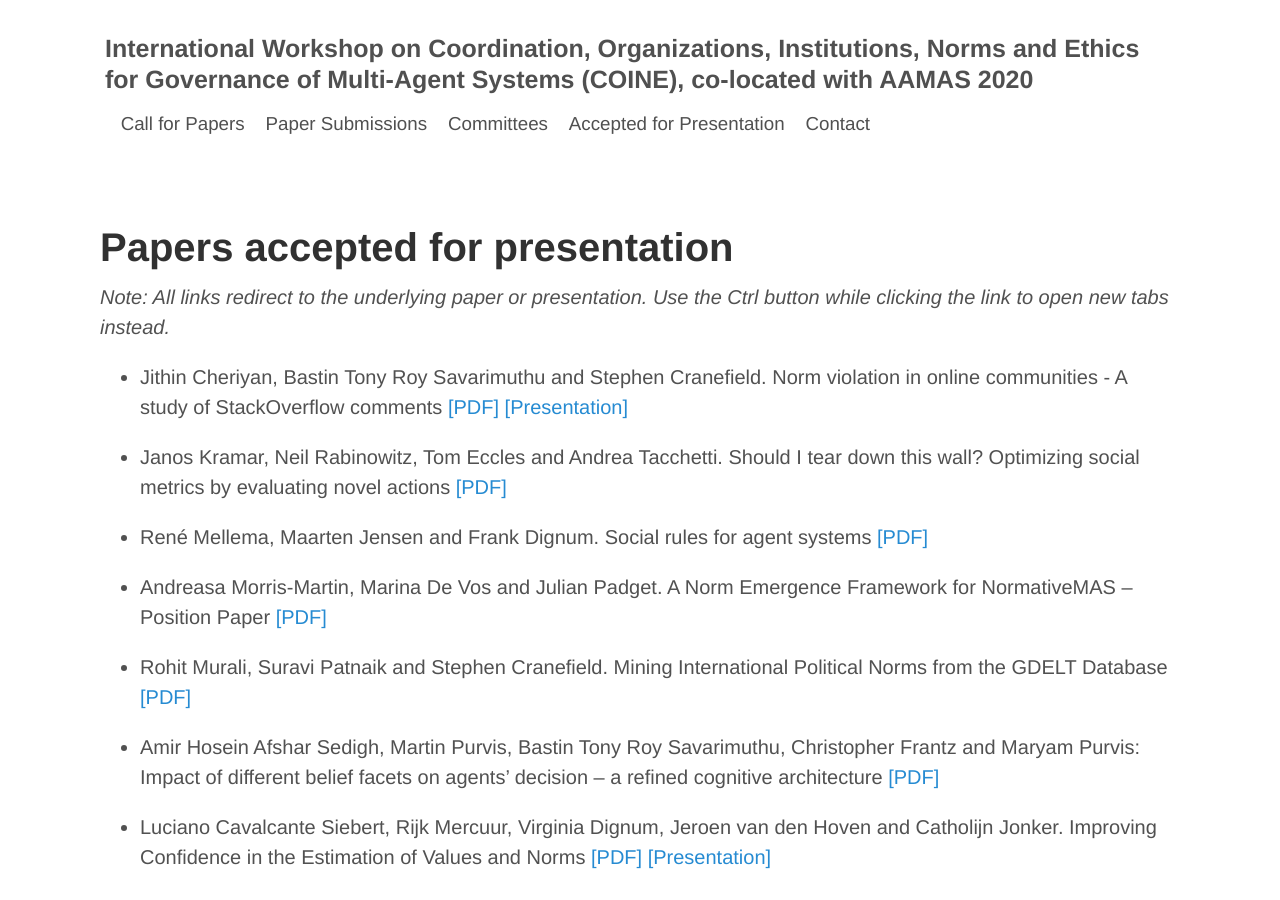
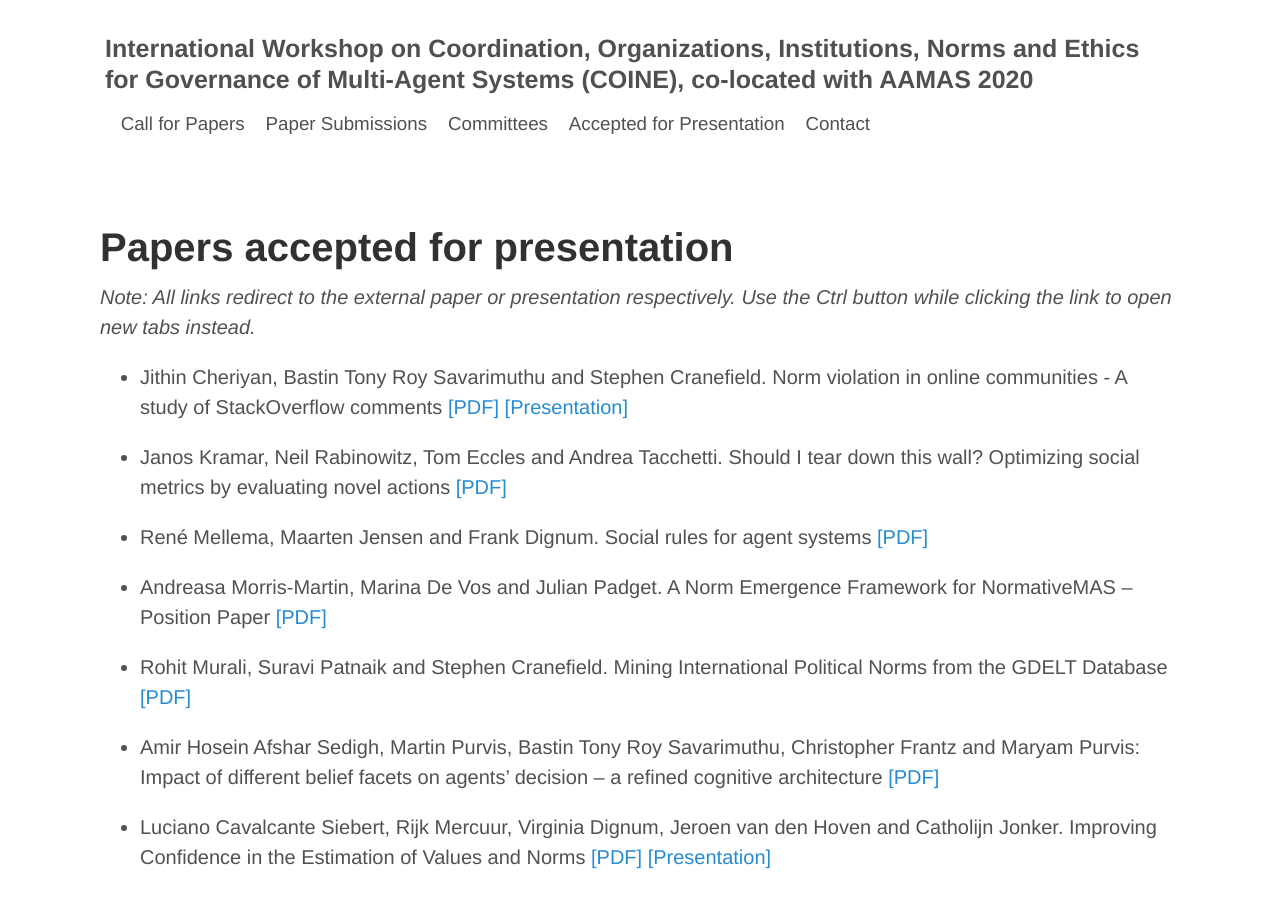
Before and after one commit to coin-workshop/coine-2020-new-zealand, a Jekyll site: the page built from accepted_for_presentation.md, in a window 1280 px wide. Built offline with Jekyll 4.4.1, drawn with Linux system fonts in a browser that asks for light colours.

Commit message:
Add technical programme. Minor textual refinement in paper listing.

```diff
--- a/accepted_for_presentation.md
+++ b/accepted_for_presentation.md
@@ -5,7 +5,7 @@ title: COINE
 
 # Papers accepted for presentation
 
-*Note: All links redirect to the underlying paper or presentation. Use the Ctrl button while clicking the link to open new tabs instead.*
+*Note: All links redirect to the external paper or presentation respectively. Use the Ctrl button while clicking the link to open new tabs instead.*
 
 - Jithin Cheriyan, Bastin Tony Roy Savarimuthu and Stephen Cranefield. Norm violation in online communities - A study of StackOverflow comments [\[PDF\]](https://arxiv.org/abs/2004.05589) [\[Presentation\]](https://underline.io/lecture/95-norm-violation)
 
```
Also changed, not shown: technical_programme.md (added, +25 -0 lines).
